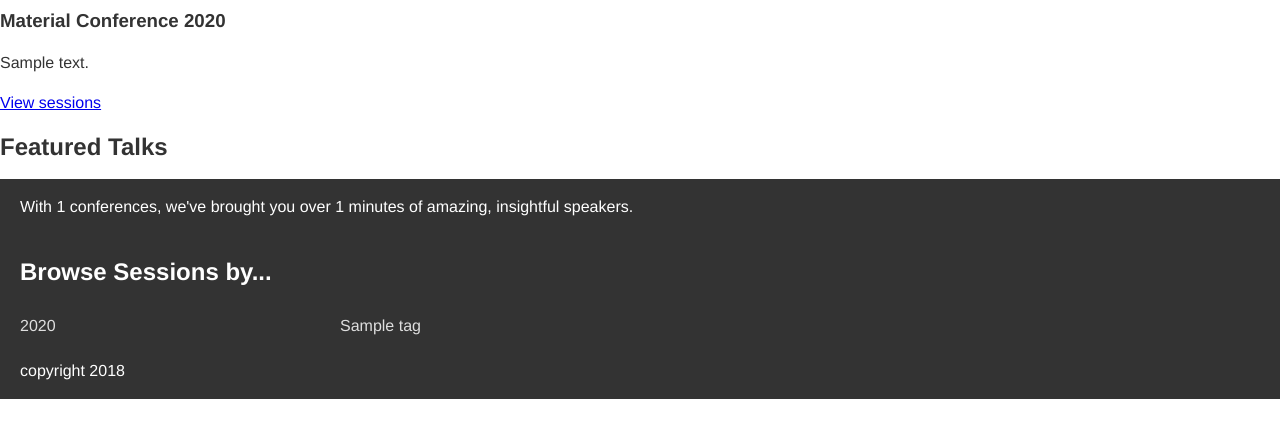
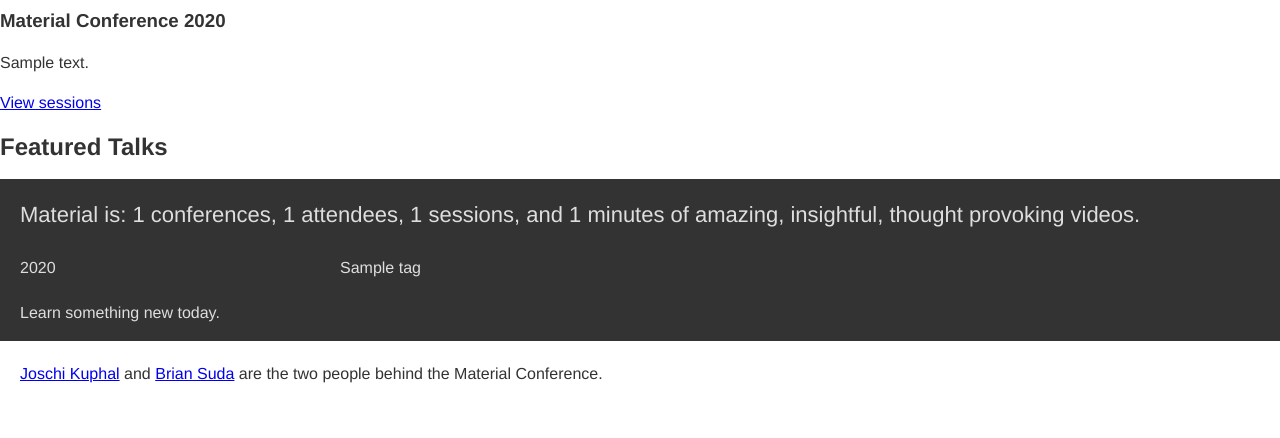
Before and after one commit to optional-is/conf-archives, a Django app: page / in a window 1280 px wide. Shown: the part 166-604 px from the top of the page. Run offline with Django 3.2, Linux system fonts and the light colour scheme; tables that the repository leaves empty hold one stand-in row (values such as "Sample post").

Commit message:
Refactoring some slot code

```diff
--- a/archive/models.py
+++ b/archive/models.py
@@ -20,6 +20,8 @@ class Conference(models.Model):
 	location = models.TextField(blank=True, null=True)
 	description = models.TextField(blank=True, null=True)
 	metadata = models.TextField(blank=True, null=True)
+	attendees = models.IntegerField(blank=False,null=False)
+
 
 	link_url = models.CharField(max_length=200, blank=False)
 	logo_url = models.CharField(max_length=200, blank=False)
--- a/archive/views.py
+++ b/archive/views.py
@@ -46,6 +46,9 @@ def tags(request, tag_name):
 
 def add_footer_context():
 	c = {}
+
+	c.update({'total_attendees':Conference.objects.all().values('attendees').aggregate(total_attendees=Sum('attendees'))['total_attendees'] })
+	c.update({'total_slots':Slot.objects.count() })
 	c.update({'conferences':Conference.objects.all().order_by('-year') })
 	c.update({'total_time': Slot.objects.all().values('length').aggregate(total_time=Sum('length'))['total_time']})
 	c.update({'tags':Tag.objects.all().order_by('name')})
--- /dev/null
+++ b/requirements.txt
@@ -0,0 +1,5 @@
+Django==1.11.16
+dj-database-url==0.5.0
+gunicorn==19.9.0
+pytz==2018.7
+wsgiref==0.1.2
--- a/templates/base.html
+++ b/templates/base.html
@@ -41,22 +41,23 @@
 			nav ul li { display: inline; padding: 0 5px; }
 			nav ul { text-align: right; }
 
-			footer {
+			footer section {
 				background-color: #333;
-				color: #fff;
+				color: #dedede;
 			}
-			footer #past-conferences { width: 25%; float: left; }
-			footer ul li a { display: block; }
-			footer a, footer a:active, footer a:focus, footer a:visited { color: #dedede; text-decoration: none; width: auto; }
-			footer a:hover { background-color: #ccc; color: #333; }
-			footer #tags { width: 75%; float: right; }
+			footer .counts { font-size: 22px; margin: 0; line-height: 28px }
+			footer section #past-conferences { width: 25%; float: left; }
+			footer section ul li a { display: block; }
+			footer section a, footer section a:active, footer section a:focus, footer section a:visited { color: #dedede; text-decoration: none; width: auto; }
+			footer section a:hover { background-color: #ccc; color: #333; }
+			footer section #tags { width: 75%; float: right; }
 
-			footer #tags {
+			footer section  #tags {
 			    column-count: 5;
 			    column-gap: 0px;
 			}
-			footer ul li a, footer p, footer h2 { padding: 5px 20px; }
-			footer p { padding: 1em 20px; }
+			footer section ul li a, footer  p, section footer h2 { padding: 5px 20px; }
+			footer section p { padding: 1em 20px; }
 			.tags li { display: inline }
 			.breadcrumbs { font-size: 80%; font-weight: bold; color: #666; }
 			.conference { padding: 0 20px; }
@@ -88,8 +89,8 @@
 		{% block content %}{% endblock %}
 		</main>
 		<footer>
-			<p>With {{conferences.count}} conferences, we've brought you over {{total_time}} minutes of amazing, insightful speakers.</p>
-			<h2>Browse Sessions by...</h2>
+			<section>
+				<p class="counts">Material is: {{conferences.count}} conferences, {{total_attendees}} attendees, {{total_slots}} sessions, and {{total_time}} minutes of amazing, insightful, thought provoking videos.</p>
 				<ul id="past-conferences">
 				{% for conf in conferences %}
 				<li><a href="{% url 'year' conf.year %}">{{conf.year}}</a></li>
@@ -100,7 +101,9 @@
 				<li><a href="{% url 'tag' tag.name %}">{{tag}}</a></li>
 				{% endfor %}
 				</ul>
-			<p style="clear: both">copyright 2018</p>
+				<p style="clear: both">Learn something new today.</p>
+			</section>
+			<p><a href="https://jkphl.is/">Joschi Kuphal</a> and <a href="https://suda.co.uk">Brian Suda</a> are the two people behind the Material Conference.</p>
 		</footer>
   </body>
 
--- a/templates/index.html
+++ b/templates/index.html
@@ -6,7 +6,7 @@
 <section>
 <h2>Most Recent Conference</h2>
 <h3>{{latest_conf}}</h3>
-<p>{{latest_conf.description}}</p>
+<p>{{latest_conf.description|safe}}</p>
 <div><a href="{% url 'year' latest_conf.year %}">View sessions</a></div>
 </section>
 
```
Also changed, not shown: templates/conference_detail.html (+5 -11 lines), templates/snippet_slot.html (added, +10 -0 lines), templates/tag_results.html (+2 -6 lines), archive/migrations/0005_conference_attendees.py (added). Lines whose indentation alone changed are shown as unchanged.
